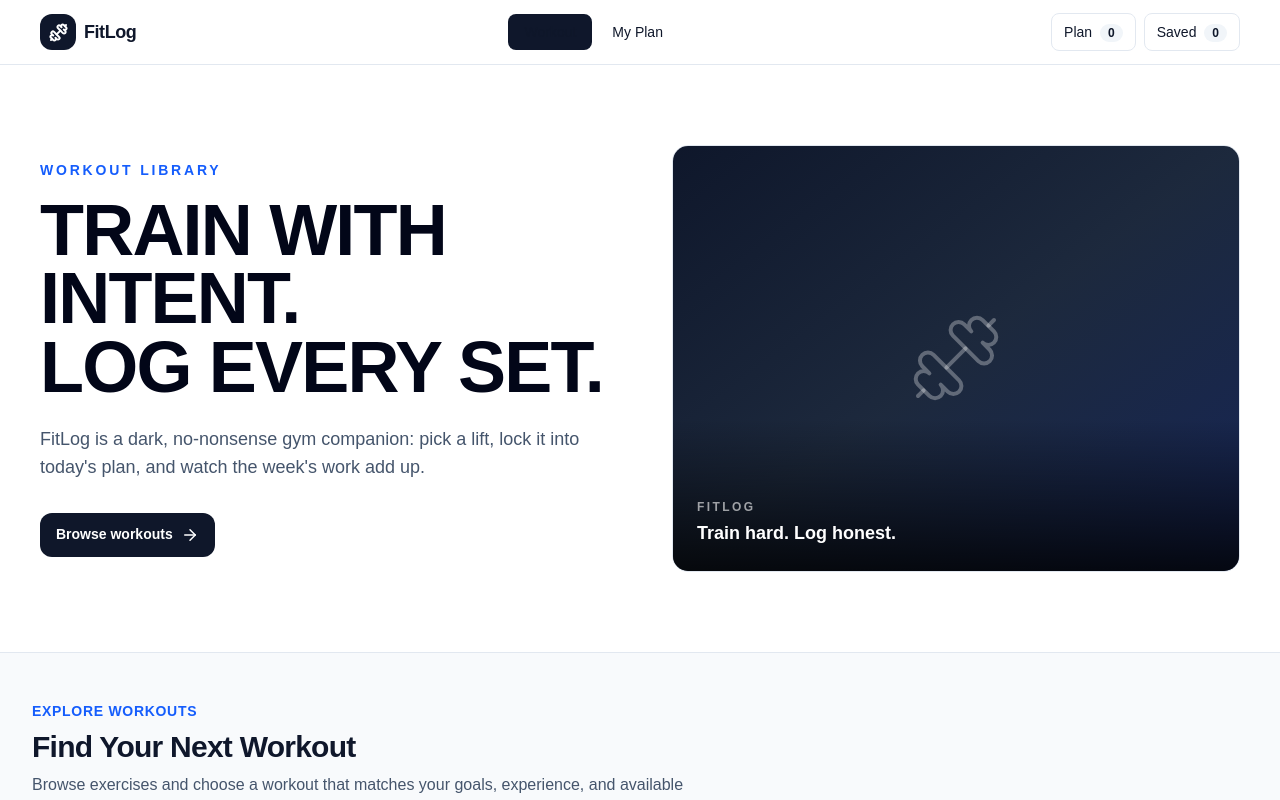
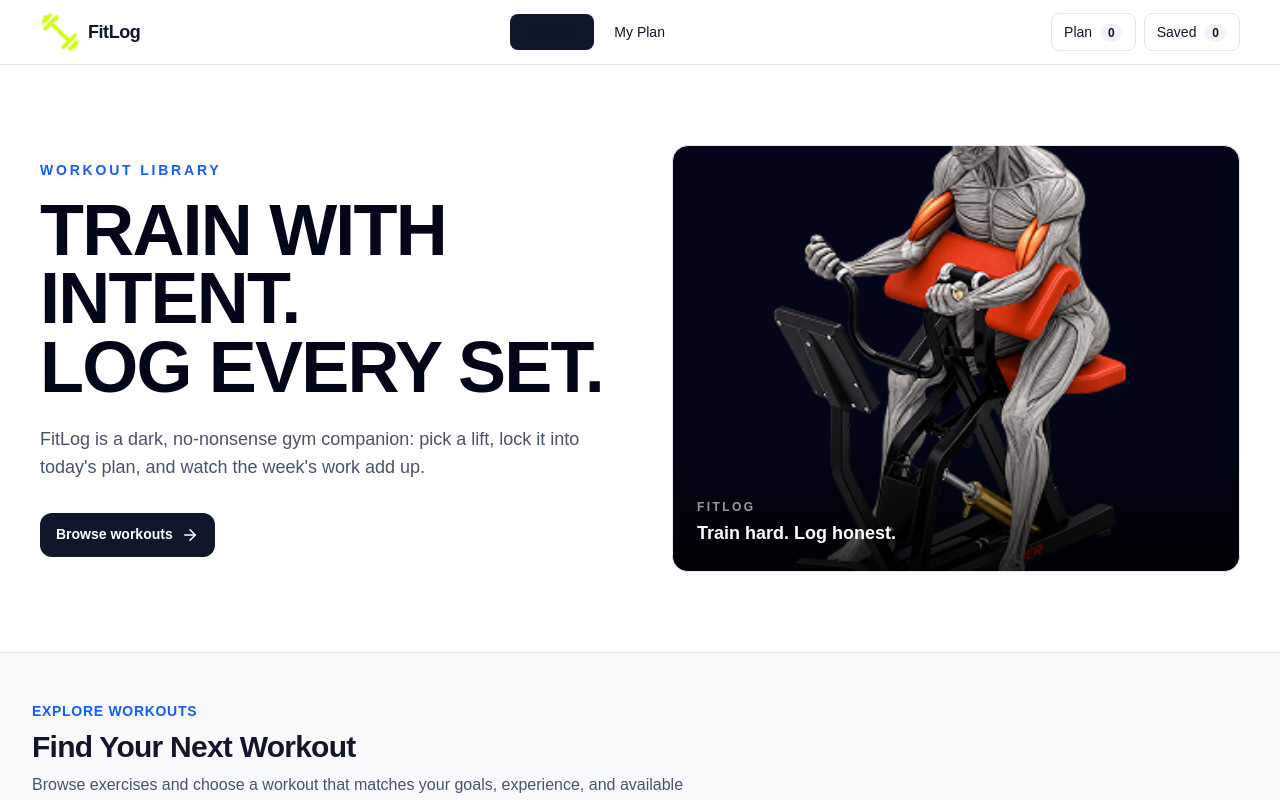
Before and after one commit to afiaafia/b14-a6-fit-log, a Next.js app: page / in a window 1280 px wide. Shown: the top 800 px of the page. Built offline with nearby package versions, Linux system fonts and the light colour scheme.

Commit message:
fix: show logo and hero banner

```diff
--- a/src/app/page.tsx
+++ b/src/app/page.tsx
@@ -48,7 +48,7 @@ export default function Home() {
 
   return (
     <main className="min-h-screen bg-slate-50">
-      <Hero />
+      <Hero image="/images/hero/banner.png" />
 
       <section className="mx-auto max-w-7xl px-4 py-12 sm:px-6 lg:px-8">
         <div className="mb-8">
--- a/src/components/navbar/Navbar.tsx
+++ b/src/components/navbar/Navbar.tsx
@@ -1,7 +1,8 @@
 'use client';
 
+import Image from 'next/image';
 import Link from 'next/link';
-import { Dumbbell, Menu, X } from 'lucide-react';
+import { Menu, X } from 'lucide-react';
 import { usePathname } from 'next/navigation';
 import { useState } from 'react';
 import { useFitLog } from '@/context/FitLogContext';
@@ -36,8 +37,15 @@ export default function Navbar() {
             onClick={closeMobileMenu}
             className="flex items-center gap-2"
           >
-            <span className="flex h-9 w-9 items-center justify-center rounded-xl bg-slate-900 text-white">
-              <Dumbbell size={19} strokeWidth={2.5} />
+            <span className="flex h-10 w-10 items-center justify-center overflow-hidden rounded-xl">
+              <Image
+                src="/icons/logo.png"
+                alt="FitLog logo"
+                width={40}
+                height={40}
+                className="h-10 w-10 object-contain"
+                priority
+              />
             </span>
 
             <span className="text-lg font-bold tracking-tight text-slate-900">
```
